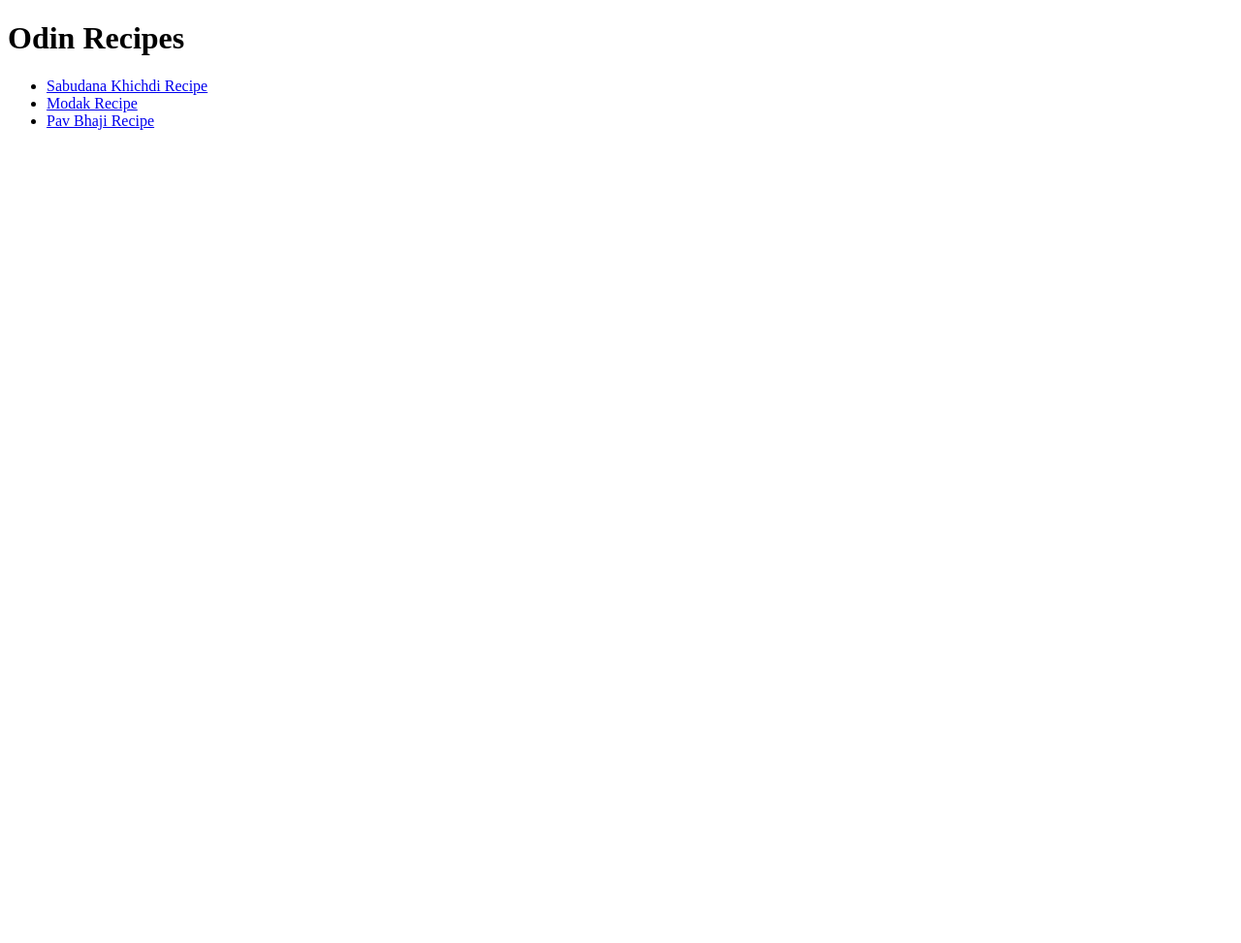
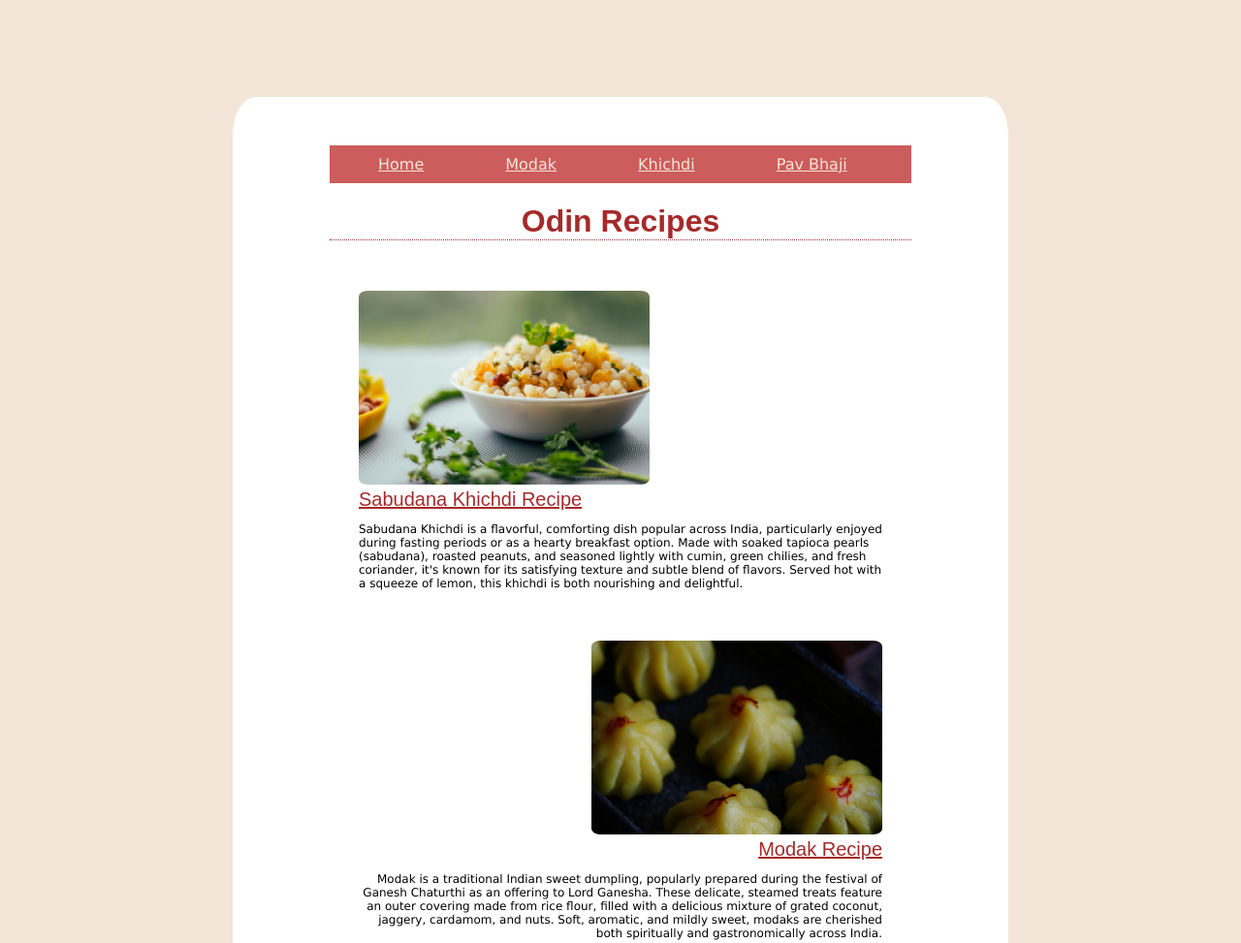
Before and after one commit to acharat/odin-recipes, a plain HTML site: page index.html in a window 1280 px wide. Shown: the top 973 px of the page at 97% size. Before the commit the page ends 800 px from the top, so only its background shows below. Drawn offline with Linux system fonts and the light colour scheme.

Commit message:
added designs

```diff
--- a/index.html
+++ b/index.html
@@ -4,13 +4,47 @@
     <meta charset="UTF-8">
     <meta name="viewport" content="width=device-width, initial-scale=1.0">
     <title>Odin Recipes</title>
+    <link rel="stylesheet" href="./recipes/recipes.css">
 </head>
 <body>
-    <h1>Odin Recipes</h1>
-    <ul>
-        <li><a href="recipes/khichdi.html">Sabudana Khichdi Recipe</a></li>
-        <li><a href="./recipes/modak.html">Modak Recipe</a></li>
-        <li><a href="./recipes/pav-bhaji.html">Pav Bhaji Recipe</a></li>
-    </ul>
+    <div class = "main-page">
+
+    <div>
+        <div class="nav-bar">
+        <a class="nav-item" href="./index.html">Home</a>
+        <a class="nav-item" href="./recipes/modak.html">Modak</a>
+        <a class="nav-item" href="./recipes/khichdi.html">Khichdi</a>
+        <a class="nav-item" href="./recipes/pav-bhaji.html">Pav Bhaji</a>
+    </div>
+
+    <h1 id="heading">Odin Recipes</h1>
+
+    <div class="menu">
+        <div class="menu-items">
+            <a href="recipes/khichdi.html"><img class="menu-image" href="recipes/khichdi.html" src="./img/khichdi.jpg" alt="Sabudana Khichdi" width="300"></a>
+            <br>
+            <a class="title" href="recipes/khichdi.html">Sabudana Khichdi Recipe</a>
+            <p class="description">Sabudana Khichdi is a flavorful, comforting dish popular across India, particularly enjoyed during fasting periods or as a hearty breakfast option. Made with soaked tapioca pearls (sabudana), roasted peanuts, and seasoned lightly with cumin, green chilies, and fresh coriander, it's known for its satisfying texture and subtle blend of flavors. Served hot with a squeeze of lemon, this khichdi is both nourishing and delightful.</p>
+
+        </div>
+
+        <div class="menu-items" id="modak">
+            <a href="./recipes/modak.html"><img class="menu-image" href="recipes/khichdi.html" src="./img/modak.jpg" alt="Modak" width="300"></a>
+            <br>
+            <a class="title" href="./recipes/modak.html">Modak Recipe</a>
+            <p class="description">Modak is a traditional Indian sweet dumpling, popularly prepared during the festival of Ganesh Chaturthi as an offering to Lord Ganesha. These delicate, steamed treats feature an outer covering made from rice flour, filled with a delicious mixture of grated coconut, jaggery, cardamom, and nuts. Soft, aromatic, and mildly sweet, modaks are cherished both spiritually and gastronomically across India.</p>
+
+        </div>
+
+        <div class="menu-items">
+            <a href="./recipes/pav-bhaji.html"><img class="menu-image" src="./img/pav-bhaji.jpg" alt="Pav Bhaji Recipe" width="300"></a>
+            <br>
+            <a class="title" href="./recipes/pav-bhaji.html">Pav Bhaji Recipe</a>
+            <p class="description">Pav Bhaji is an iconic Mumbai street-food dish, loved across India for its flavorful blend of spicy mashed vegetables served alongside buttery toasted bread rolls (pav). This comforting, vibrant, and aromatic meal combines potatoes, tomatoes, peas, and spices into a rich, buttery gravy. Garnished with fresh coriander, lemon wedges, and chopped onions, Pav Bhaji is a satisfying treat enjoyed any time of the day.</p>
+        </div>
+    </div>
+    </div>
+
+
 </body>
 </html>
--- /dev/null
+++ b/recipes/recipes.css
@@ -0,0 +1,95 @@
+/* Design Reference: https://cheosphere.github.io/recipe-page-main/ */
+body {
+    width: 800px;
+    text-align: left;
+    margin: 100px auto;
+    background-color: rgb(243, 230, 216);
+    /*font-family: 'Segoe UI', Tahoma, Geneva, Verdana, sans-serif;*/
+}
+
+.main-page {
+    background-color: white;
+    padding: 50px 100px;
+    border-radius: 3%;
+}
+
+.nav-bar {
+    display: block;
+    padding: 10px;
+    background-color: indianred;
+}
+
+.nav-item {
+    width: 200px;
+    padding: 10px;
+    font-family: 'Verdana';
+    color: rgb(243, 230, 216);
+    margin-right: 30px;
+    margin-left: 30px;
+}
+
+.head-image {
+    width: 600px;
+    height: 400px;
+    object-fit: cover;
+    border-radius: 2%;
+}
+
+.photo-credit {
+    font-family: 'Verdana';
+    font-size: 8px;
+    margin-top: -5px;
+}
+
+h1 {
+    font-family: fantasy;
+    color: brown;
+}
+
+h2 {
+    font-family: fantasy;
+    color: brown;
+}
+
+#heading {
+    text-align: center;
+    border-bottom: 1px brown dotted;
+}
+
+p,.list {
+    font-family: 'Verdana';
+}
+
+.menu {
+    text-align: left;
+    padding: 10px;
+
+
+}
+
+.title {
+    font-family: fantasy;
+    color: brown;
+    font-size: 20px;
+}
+
+.description {
+    font-size: 12px;
+}
+
+.menu-items {
+    padding: 20px;
+}
+
+.menu-image {
+    border-radius: 3%;
+    width: 300px;
+    height: 200px;
+    object-fit: cover;
+
+}
+
+
+#modak {
+    text-align: right;
+}
```
Also changed, not shown: recipes/khichdi.html (+17 -7 lines), recipes/modak.html (+16 -5 lines), recipes/pav-bhaji.html (+17 -5 lines).
